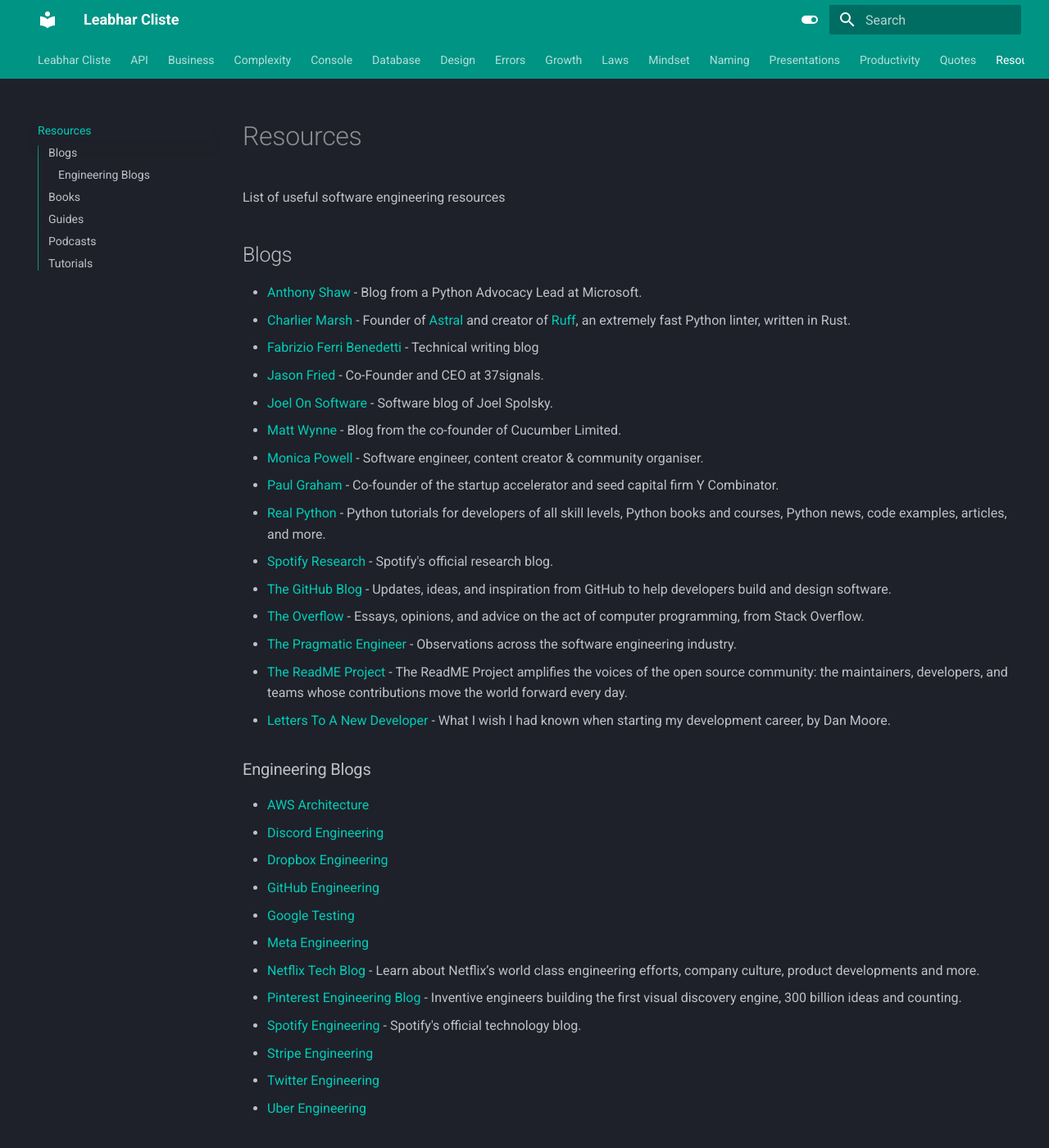
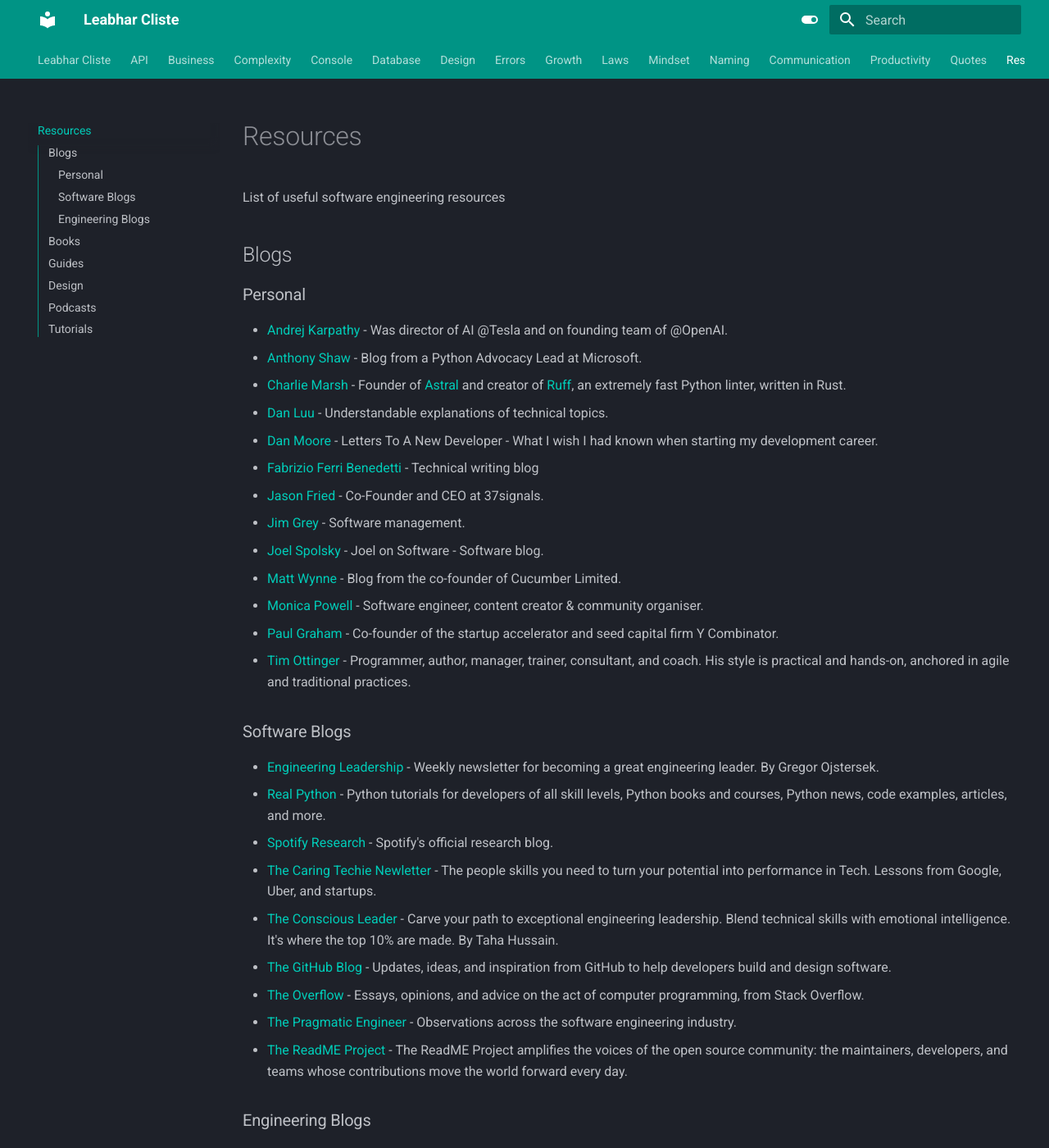
Before and after one commit to kieran-ryan/leabhar-cliste, an MkDocs documentation site: the page built from docs/resources.md, in a window 1280 px wide and 1400 px high. Shown: the whole window at 82% size. Built offline with MkDocs 1.6.1 and Material for MkDocs 9.7.7, drawn with Linux system fonts in a browser that asks for light colours; some of the changed text lies outside the part shown.

Commit message:
docs: Additional blog and newsletter resources

```diff
--- a/docs/resources.md
+++ b/docs/resources.md
@@ -4,21 +4,33 @@
 
 ## Blogs
 
+### Personal
+
+- [Andrej Karpathy](https://karpathy.bearblog.dev/blog/) - Was director of AI @Tesla and on founding team of @OpenAI.
 - [Anthony Shaw](https://tonybaloney.github.io/#blog) - Blog from a Python Advocacy Lead at Microsoft.
-- [Charlier Marsh](https://www.crmarsh.com) - Founder of [Astral](https://astral.sh) and creator of [Ruff](https://astral.sh/ruff), an extremely fast Python linter, written in Rust.
+- [Charlie Marsh](https://www.crmarsh.com) - Founder of [Astral](https://astral.sh) and creator of [Ruff](https://astral.sh/ruff), an extremely fast Python linter, written in Rust.
+- [Dan Luu](https://danluu.com) - Understandable explanations of technical topics.
+- [Dan Moore](https://letterstoanewdeveloper.com) - Letters To A New Developer - What I wish I had known when starting my development career.
 - [Fabrizio Ferri Benedetti](https://passo.uno/) - Technical writing blog
 - [Jason Fried](https://world.hey.com/jason) - Co-Founder and CEO at 37signals.
-- [Joel On Software](https://www.joelonsoftware.com) - Software blog of Joel Spolsky.
+- [Jim Grey](https://dev.jimgrey.net) - Software management.
+- [Joel Spolsky](https://www.joelonsoftware.com) - Joel on Software - Software blog.
 - [Matt Wynne](https://mattwynne.net) - Blog from the co-founder of Cucumber Limited.
 - [Monica Powell](https://aboutmonica.com) - Software engineer, content creator & community organiser.
 - [Paul Graham](https://paulgraham.com/articles.html) - Co-founder of the startup accelerator and seed capital firm Y Combinator.
+- [Tim Ottinger](https://www.industriallogic.com/people/tottinge/) - Programmer, author, manager, trainer, consultant, and coach. His style is practical and hands-on, anchored in agile and traditional practices.
+
+### Software Blogs
+
+- [Engineering Leadership](https://newsletter.eng-leadership.com) - Weekly newsletter for becoming a great engineering leader. By Gregor Ojstersek.
 - [Real Python](https://realpython.com/) - Python tutorials for developers of all skill levels, Python books and courses, Python news, code examples, articles, and more.
 - [Spotify Research](https://research.atspotify.com/blog/) - Spotify's official research blog.
+- [The Caring Techie Newletter](https://www.thecaringtechie.com) - The people skills you need to turn your potential into performance in Tech. Lessons from Google, Uber, and startups.
+- [The Conscious Leader](https://tahahussain.substack.com) - Carve your path to exceptional engineering leadership. Blend technical skills with emotional intelligence. It's where the top 10% are made. By Taha Hussain.
 - [The GitHub Blog](https://github.blog) - Updates, ideas, and inspiration from GitHub to help developers build and design software.
 - [The Overflow](https://stackoverflow.blog) - Essays, opinions, and advice on the act of computer programming, from Stack Overflow.
 - [The Pragmatic Engineer](https://blog.pragmaticengineer.com) - Observations across the software engineering industry.
 - [The ReadME Project](https://github.com/readme) - The ReadME Project amplifies the voices of the open source community: the maintainers, developers, and teams whose contributions move the world forward every day.
-- [Letters To A New Developer](https://letterstoanewdeveloper.com) - What I wish I had known when starting my development career, by Dan Moore.
 
 ### Engineering Blogs
 
@@ -29,7 +41,7 @@
 - [Google Testing](https://testing.googleblog.com/)
 - [Meta Engineering](https://engineering.fb.com)
 - [Netflix Tech Blog](https://netflixtechblog.com) - Learn about Netflix’s world class engineering efforts, company culture, product developments and more.
-- [Pinterest Engineering Blog](https://medium.com/pinterest-engineering) - Inventive engineers building the first visual discovery engine, 300 billion ideas and counting.
+- [Pinterest Engineering](https://medium.com/pinterest-engineering) - Inventive engineers building the first visual discovery engine, 300 billion ideas and counting.
 - [Spotify Engineering](https://engineering.atspotify.com) - Spotify's official technology blog.
 - [Stripe Engineering](https://stripe.com/blog/engineering)
 - [Twitter Engineering](https://blog.twitter.com/engineering/en_us)
@@ -37,6 +49,7 @@
 
 ## Books
 
+- 14 Habits of Highly Productive Developers - Zeno Rocha
 - 97 Things Every Software Developer Should Know - Kevlin Henney
 - A Philosophy of Software Design - John Ousterhout
 - Accelerate - Nicole Forsgren, Jez Humble and Gene Kim
@@ -75,15 +88,26 @@
 ## Guides
 
 - [Agile Manifesto](https://agilemanifesto.org/)
+- [Amazon Principal Engineering Community Tenets](https://amazon.jobs/content/en/teams/principal-engineering/tenets) - guiding principals focused on achieving the company mission and vision.
+- [Calmcode](https://calmcode.io) - short, simple, video tutorials for modern ideas and open source tools.
 - [GitLab University](https://university.gitlab.com) - Everything you need to know about DevSecOps
 - [Google Engineering Practices](https://google.github.io/eng-practices/) - General engineering best practices at Google
+- [Khan Academy Engineering Career Development](https://docs.google.com/document/u/0/d/1qr0d05X5-AsyDYqKRCfgGGcWSshTMd_vfTggfhDpbls/mobilebasic?pli=1) - Engineering career guidance and feedback.
 - [MDN Web Docs](https://developer.mozilla.org/en-US/) - Information about Open Web technologies including HTML, CSS, and APIs for both Web sites and progressive web apps.
-- [Ninedots](https://ninedots.io/resources/) - Free guides and downloadable resources for candidates looking to amp up their preparation.
+- [Ninedots](https://ninedots.io/resources/) - Guides and downloadable resources for candidates looking to amp up their preparation.
+- [Python Developer Tooling Handbook](https://pydevtools.com/handbook/) - understand the ecosystem of tools used to make Python development easier and more productive.
+- [Scientific Python](https://learn.scientific-python.org/development/guides/) - Guidance for those making or maintaining a package and wanting to follow modern best practices in Python.
 - [Software Craftsmanship Manifesto](https://manifesto.softwarecraftsmanship.org/)
 - [Susie](https://philippedeb.github.io/susie) - Provides interesting knowledge for developers regarding sustainable software development.
 - [The Good Docs Project](https://thegooddocsproject.dev) - Best practice templates and writing instructions for documenting open source software.
 - [The Odin Project](https://www.theodinproject.com) - The Odin Project empowers aspiring web developers to learn together for free.
 - [The Twelve-Factor App](https://12factor.net) - Methodology for building software-as-a-service apps
+
+## Design
+
+Design inspiration.
+
+- [Information is beautiful](https://informationisbeautiful.net) - turn information and knowledge into interactive graphics, stories, live performances and books.
 
 ## Podcasts
 
```
Also changed, not shown: docs/design.md (+1 -0 lines), docs/presentations.md (+8 -1 lines), docs/productivity.md (+1 -0 lines).
